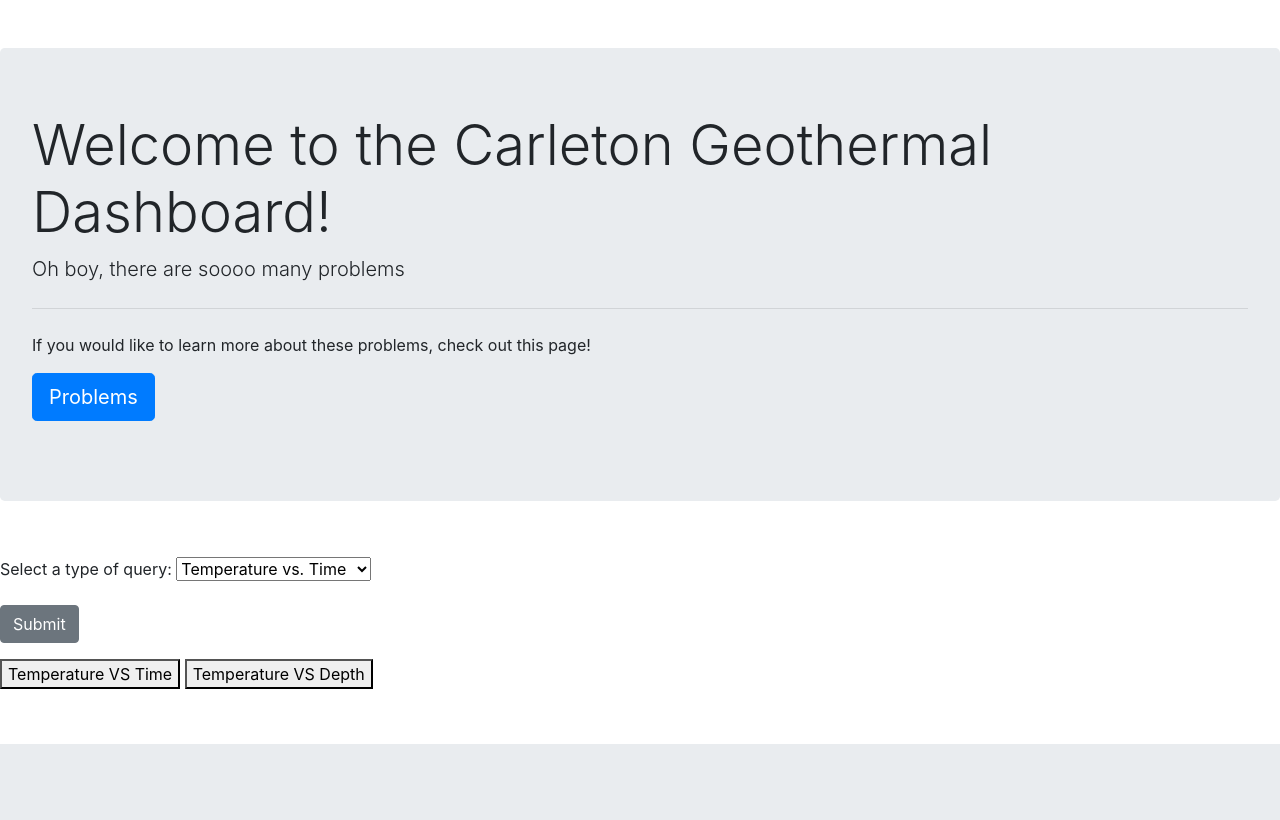
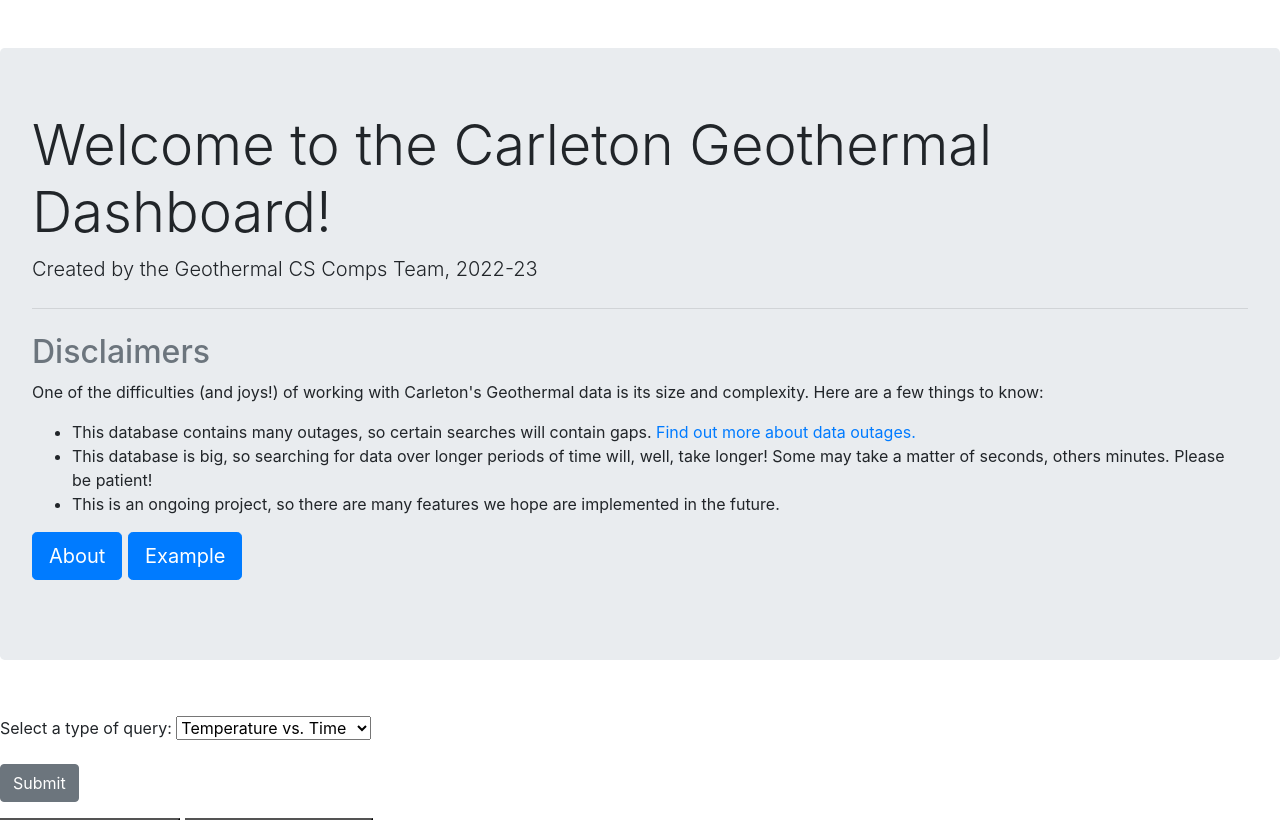
Before and after one commit to acdalal/geothermal, a Django app: page / in a window 1280 px wide. Shown: the part 56-876 px from the top of the page. Before the commit the page ends 800 px from the top, so only its background shows below. Run offline with Django 4.2, Linux system fonts and the light colour scheme; some libraries are stand-ins or nearby versions.

Commit message:
customize jumbotron content

```diff
--- a/geothermalsite/dashboard/templates/dashboard/jumbotron.html
+++ b/geothermalsite/dashboard/templates/dashboard/jumbotron.html
@@ -1,9 +1,16 @@
 <div class="jumbotron">
     <h1 class="display-4">Welcome to the Carleton Geothermal Dashboard!</h1>
-    <p class="lead">Oh boy, there are soooo many problems</p>
+    <p class="lead">Created by the Geothermal CS Comps Team, 2022-23</p>
     <hr class="my-4">
-    <p>If you would like to learn more about these problems, check out this page!</p>
+    <h2 class="text-muted">Disclaimers</h2>
+    <p>One of the difficulties (and joys!) of working with Carleton's Geothermal data is its size and complexity. Here are a few things to know:</p>
+    <ul>
+        <li>This database contains many outages, so certain searches will contain gaps. <a href="{% url 'about' %}">Find out more about data outages.</a></li>
+        <li>This database is big, so searching for data over longer periods of time will, well, take longer! Some may take a matter of seconds, others minutes. Please be patient!</li>
+        <li>This is an ongoing project, so there are many features we hope are implemented in the future.</li>
+    </ul>
     <p class="lead">
-      <a class="btn btn-primary btn-lg" href="{% url 'about' %}" role="button">Problems</a>
+      <a class="btn btn-primary btn-lg" href="{% url 'about' %}" role="button">About</a>
+      <a class="btn btn-primary btn-lg" href="{% url 'tempvsdepth' %}" role="button">Example</a>
     </p>
 </div>
```
